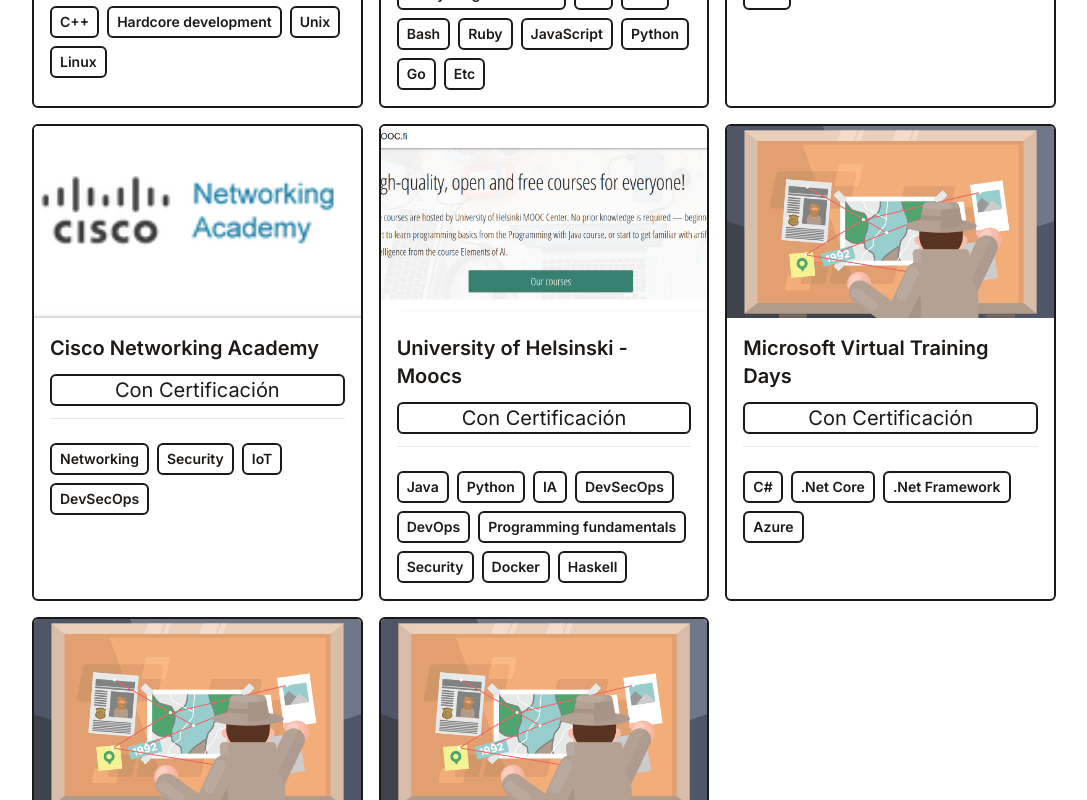
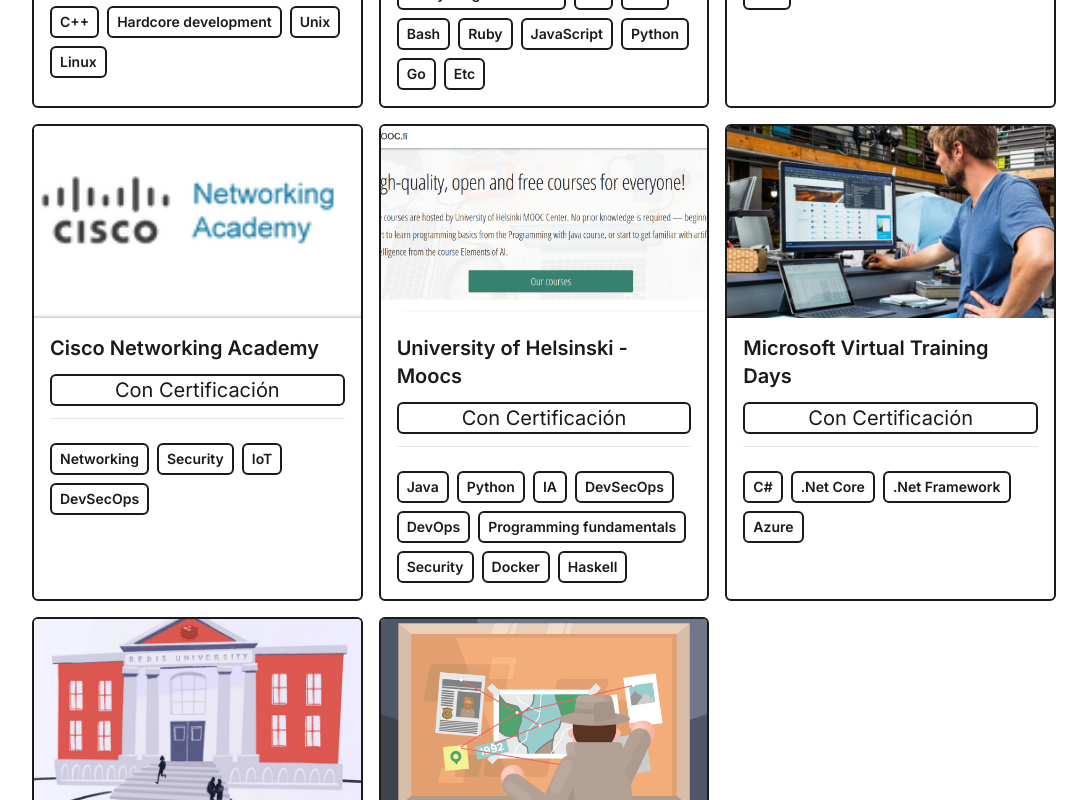
Before and after one commit to jpromanonet/freeCodingResources, a React (Vite) app in the folder es/: page / in a window 1280 px wide. Shown: the part 4080-4880 px from the top of the page, without its empty margins (96-1183 px from the left). Built offline with nearby package versions, Linux system fonts and the light colour scheme.

Commit message:
More resources

```diff
--- a/es/src/data/portfolio.js
+++ b/es/src/data/portfolio.js
@@ -163,14 +163,14 @@
    {
       title: 'Microsoft Virtual Training Days',
       cert: 'Con Certificación',
-      imgUrl: '/assets/sqlmurder.png',
+      imgUrl: '/assets/trainingdays.png',
       stack: ['C#', '.Net Core', '.Net Framework', 'Azure'],
       link: 'https://www.microsoft.com/es-es/training-days',
    },
    {
       title: 'Redis University',
       cert: 'Con Certificación',
-      imgUrl: '/assets/sqlmurder.png',
+      imgUrl: '/assets/redis.png',
       stack: ['Redis', 'Databases', 'AWS'],
       link: 'https://university.redis.com/',
    },
```
Also changed, not shown: es/public/assets/redis.png (added), es/public/assets/trainingdays.png (added).
